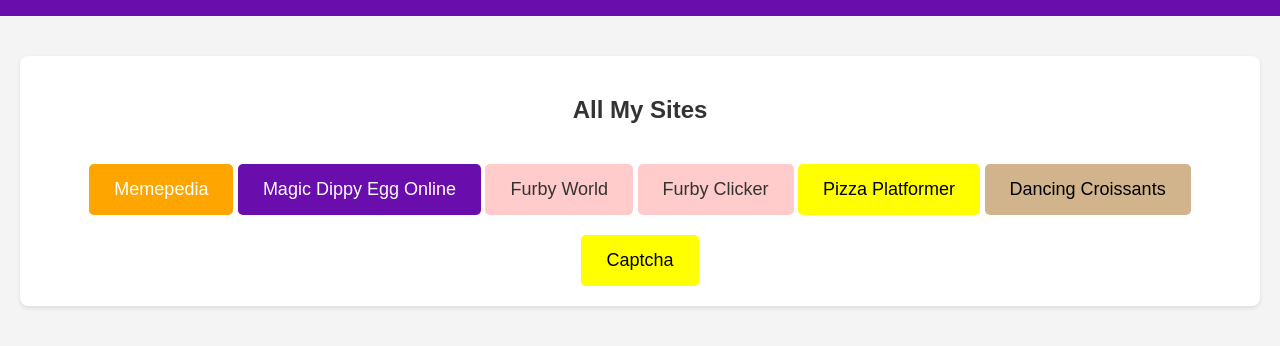
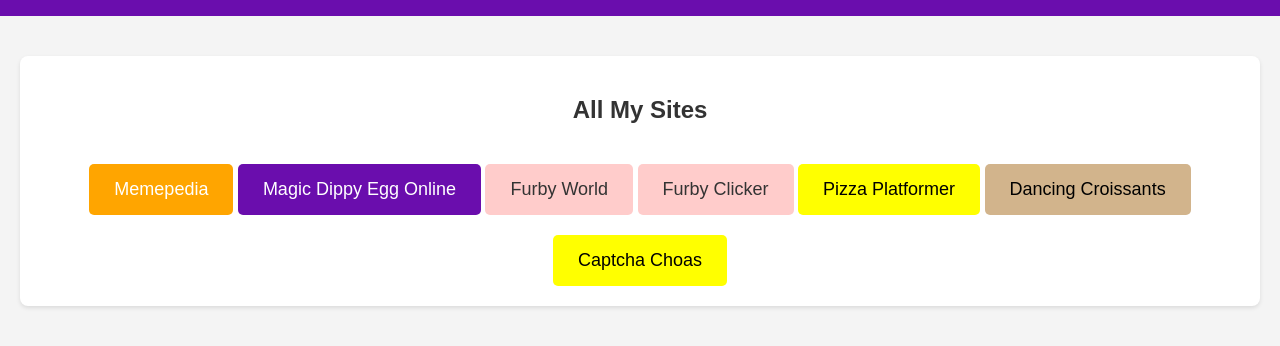
Before and after one commit to MagicDippyEgg/magicdippyegg.github.io, a plain HTML site: page index.html in a window 1280 px wide. Shown: the part 94-440 px from the top of the page. Drawn offline with Linux system fonts and the light colour scheme.

Commit message:
Update index.html

```diff
--- a/index.html
+++ b/index.html
@@ -139,7 +139,7 @@
             <a href="https://furbyclicker.netlify.app/" target="_blank" class="blush-pink-button">Furby Clicker</a>
             <a href="https://pizzaplatformer.onrender.com/" target="_blank" class="yellow-button">Pizza Platformer</a>
             <a href="https://dancingcroissants.pages.dev/" target="_blank" class="croissant-button">Dancing Croissants</a>
-			<a href="https://captchachaos-66da60.gitlab.io/" target="_blank" class="yellow-button">Captcha</a>
+			<a href="https://captchachaos-66da60.gitlab.io/" target="_blank" class="yellow-button">Captcha Choas</a>
         </div>
     </section>
 
```
